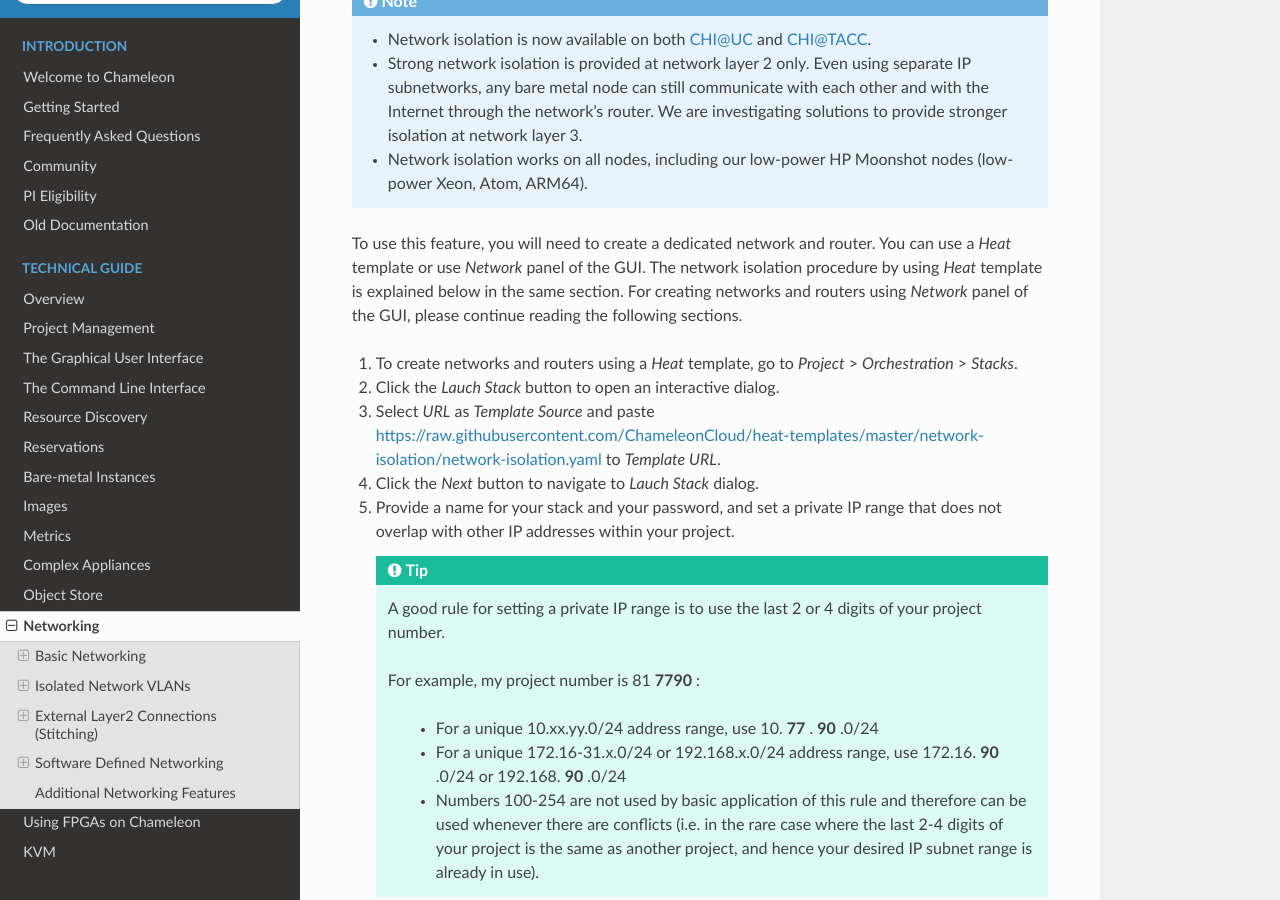
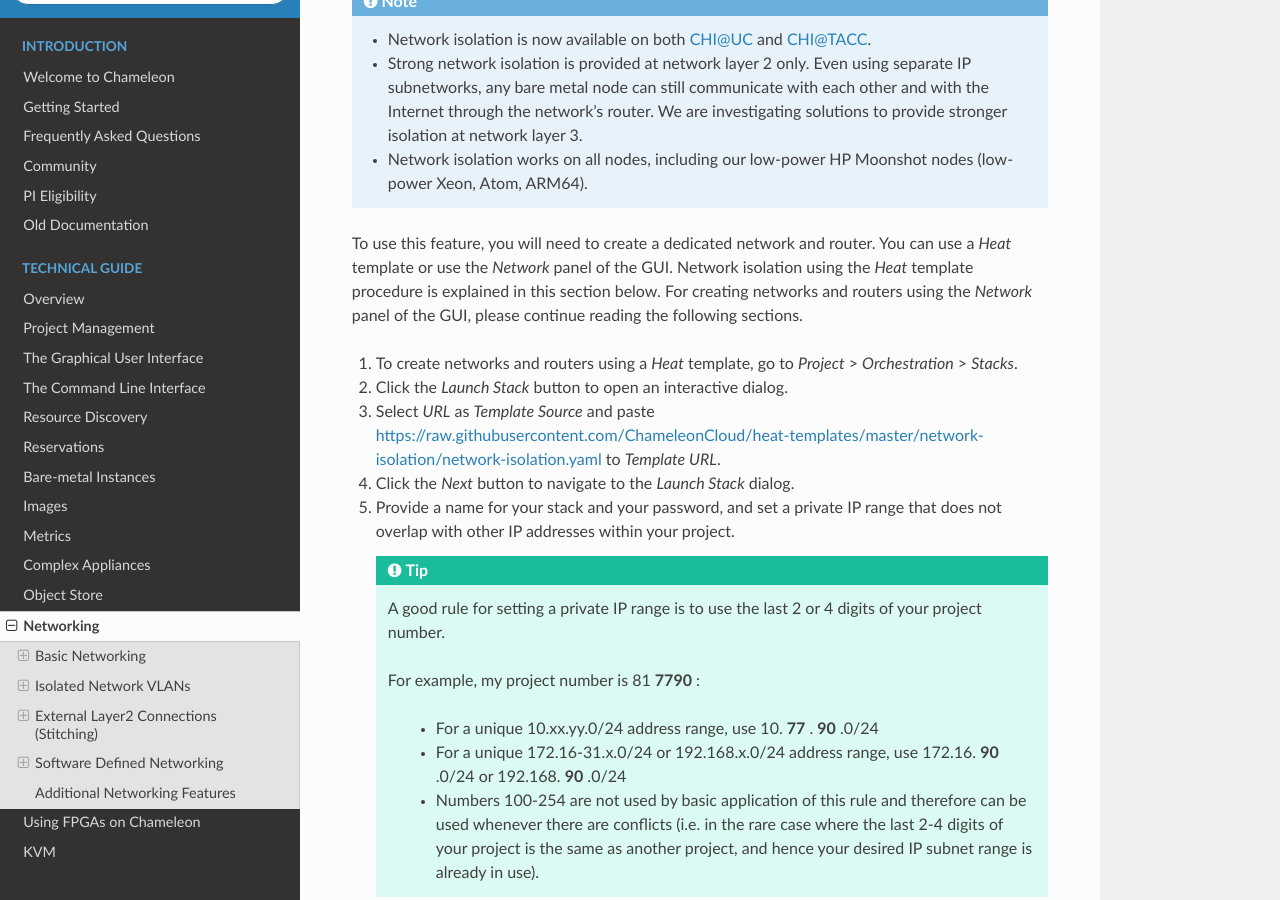
Before and after one commit to ChameleonCloud/docs, a Sphinx documentation site: the page built from source/technical/networks.rst, in a window 1280 px wide and 900 px high, scrolled down 1578 px. Built offline with Sphinx 7.4.7 and the Read the Docs theme 2.0.0, drawn with Linux system fonts in a browser that asks for light colours.

Commit message:
Fix small typos

```diff
--- a/source/technical/networks.rst
+++ b/source/technical/networks.rst
@@ -55,12 +55,12 @@ Chameleon's implementation of network isolation is based on dynamically managed
    - Strong network isolation is provided at network layer 2 only. Even using separate IP subnetworks, any bare metal node can still communicate with each other and with the Internet through the network's router. We are investigating solutions to provide stronger isolation at network layer 3.
    - Network isolation works on all nodes, including our low-power HP Moonshot nodes (low-power Xeon, Atom, ARM64).
 
-To use this feature, you will need to create a dedicated network and router. You can use a *Heat* template or use *Network* panel of the GUI. The network isolation procedure by using *Heat* template is explained below in the same section. For creating networks and routers using *Network* panel of the GUI, please continue reading the following sections.
+To use this feature, you will need to create a dedicated network and router. You can use a *Heat* template or use the *Network* panel of the GUI. Network isolation using the *Heat* template procedure is explained in this section below. For creating networks and routers using the *Network* panel of the GUI, please continue reading the following sections.
 
 #. To create networks and routers using a *Heat* template, go to *Project* > *Orchestration* > *Stacks*.
-#. Click the *Lauch Stack* button to open an interactive dialog.
+#. Click the *Launch Stack* button to open an interactive dialog.
 #. Select *URL* as *Template Source* and paste https://raw.githubusercontent.com/ChameleonCloud/heat-templates/master/network-isolation/network-isolation.yaml to *Template URL*.
-#. Click the *Next* button to navigate to *Lauch Stack* dialog.
+#. Click the *Next* button to navigate to the *Launch Stack* dialog.
 #. Provide a name for your stack and your password, and set a private IP range that does not overlap with other IP addresses within your project.
 
    .. tip::
```
